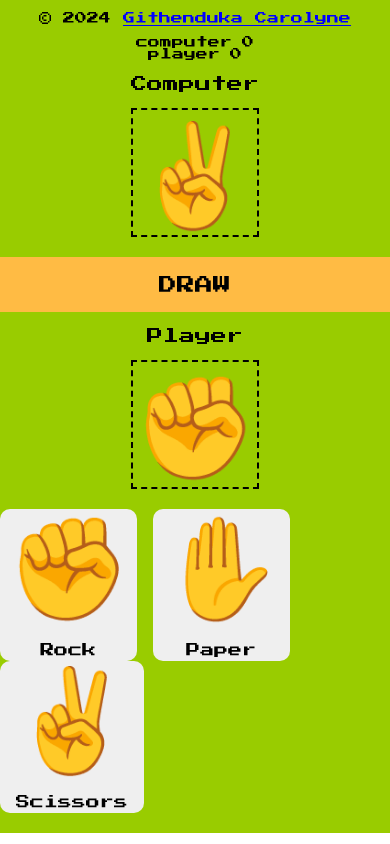
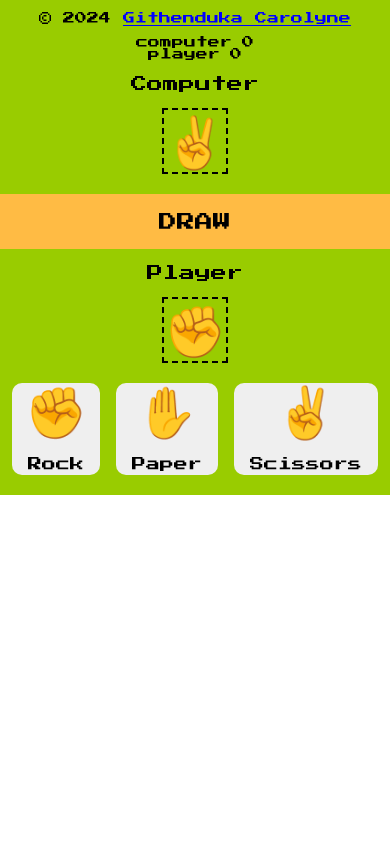
Before and after one commit to Githenduka-carolyne/Rock-Paper-Scissors, a website built with Vite: page index.html in a window 390 px wide. Built offline with nearby package versions, Linux system fonts and the light colour scheme.

Commit message:
adjust the emoji sizes

```diff
--- a/style.css
+++ b/style.css
@@ -77,7 +77,7 @@ a{
   border-style:dashed;
 }
 #scissors{
-  font-size: 100px;
+  font-size: 90px;
 }
 
 #player-display{
@@ -91,7 +91,7 @@ a{
   border-style:dashed;
 }
 #rock{
-  font-size: 100px;
+  font-size: 90px;
 }
 .results-display{
   display: flex;
@@ -107,7 +107,7 @@ a{
   font-size: 18px;
 }
 #paper{
-  font-size: 100px;
+  font-size: 90px;
 }
 .choices{
   display: flex;
@@ -132,9 +132,7 @@ button{
   padding: 10px;
 
 }
-.rock-emoji, .paper-emoji, .scissors-emoji{
-  font-size: 3.3rem
-}
+
 @media screen and (max-width:23.8em) {
   .container4{
     display: flex;
@@ -143,3 +141,13 @@ button{
   }
 
 }
+@media screen and (max-width:47.8em) {
+  #rock, #paper, #scissors{
+    font-size: 70px;
+  }
+}
+@media screen and (max-width:27.8em) {
+  #rock, #paper, #scissors{
+    font-size: 50px;
+  }
+}
```
